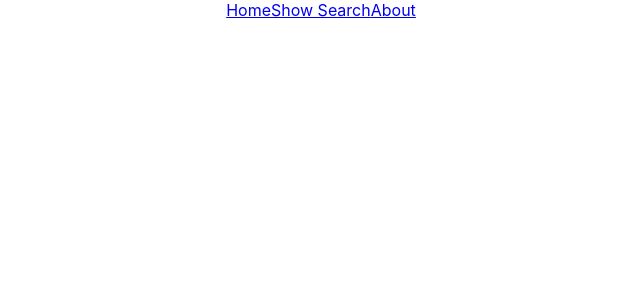
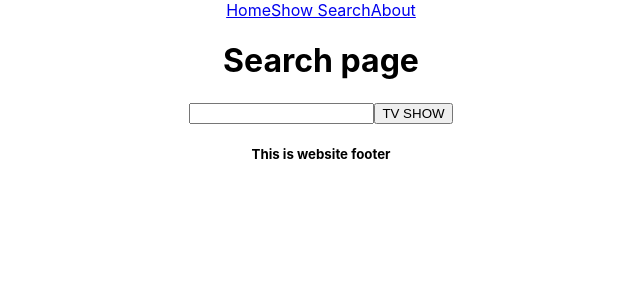
Before and after one commit to ajprince86/tvshows, a React (Create React App) app: page /search in a window 1280 px wide. Shown: the top 300 px of the page, without its empty margins (319-959 px from the left). Built offline with nearby package versions, Linux system fonts and the light colour scheme.

Commit message:
added search-functionality

```diff
--- a/package.json
+++ b/package.json
@@ -10,7 +10,7 @@
     "react": "^17.0.2",
     "react-dom": "^17.0.2",
     "react-router-dom": "^6.3.0",
-    "react-scripts": "5.0.0",
+    "react-scripts": "^5.0.0",
     "web-vitals": "^2.1.4"
   },
   "scripts": {
--- a/src/App.js
+++ b/src/App.js
@@ -1,13 +1,14 @@
 import "./App.css";
 import Header from "./components/Header";
-// import {  Route, Routes } from "react-router-dom";
+import Container from './Container.js';
+import Footer from "./components/Footer";
 
 function App() {
   return (
     <div className="App">
       <Header />
-      {/* <Container />
-      <Footer /> */}
+      <Container />
+      <Footer />
     </div>
   );
 }
--- a/src/components/AboutUs.js
+++ b/src/components/AboutUs.js
@@ -0,0 +1,11 @@
+import React from 'react'
+
+function AboutUs() {
+  return (
+    <div>
+      <h1> This is About Us page</h1>
+    </div>
+  )
+}
+
+export default AboutUs
--- a/src/components/Footer.js
+++ b/src/components/Footer.js
@@ -0,0 +1,11 @@
+import React from 'react'
+
+function Footer() {
+  return (
+    <div>
+        <h5>This is website footer</h5>
+    </div>
+  )
+}
+
+export default Footer
--- /dev/null
+++ b/src/components/Home.js
@@ -0,0 +1,11 @@
+import React from 'react'
+
+function Home() {
+  return (
+    <div>
+        <h1>This is App Home</h1>
+    </div>
+  )
+}
+
+export default Home
--- /dev/null
+++ b/src/components/NotFound.js
@@ -0,0 +1,11 @@
+import React from 'react'
+
+function NotFound() {
+  return (
+    <div>
+        <h1>404 Not Found</h1>
+    </div>
+  )
+}
+
+export default NotFound
--- a/src/components/Search.js
+++ b/src/components/Search.js
@@ -0,0 +1,54 @@
+import { useState } from "react";
+import { getTvShowData } from '../services/constants'
+import TvShows from "./TvShows";
+
+function Search(){
+    const [tvShowData, setTvSowData] = useState([]);
+    const [query, setQuery] = useState('');
+
+    const handleOnChange = (e) =>{
+        e.preventDefault();
+        setQuery(e.target.value);
+        console.log(query);
+    }
+
+    async function handleOnClick(e){
+        e.preventDefault();
+        try {
+            let res = await getTvShowData(query);
+            // console.log(res);
+            if(res !== []){
+                tvShowData(res);
+            }
+            else{
+                alert("Not found any results! Try again!!");
+            }
+
+        } catch (error) {
+            console.log(error);
+        }
+    }
+    const renderPost = ()=>{
+        return(
+            tvShowData.map((element,index) =>{
+                return <TvShows
+                data = {element}
+                key = {index}
+               />
+            })
+         )
+            }
+
+    return(
+        <div>
+            <h1>Search page</h1>
+            <div>
+                <input type="text" onChange={(e) =>{handleOnChange(e)}}/>
+                <button onClick={(e) => handleOnClick(e)}>TV SHOW</button>
+                <div>{renderPost()}</div>
+            </div>
+        </div>
+    )
+}
+
+export default Search;
--- /dev/null
+++ b/src/components/TvShows.js
@@ -0,0 +1,12 @@
+import React from 'react'
+
+function TvShows({ data }) {
+
+  return (
+    <div>
+        <image src = {data.show.image.medium}/>
+    </div>
+  )
+}
+
+export default TvShows
--- /dev/null
+++ b/src/services/constants.js
@@ -0,0 +1,15 @@
+import axios from 'axios';
+
+const CLIENT_URL = "https://api.tvmaze.com/search/shows?q="
+
+export async function getTvShowData(input){
+    try {
+        //making api call
+        const response = await axios.get(`${CLIENT_URL}${input}`);
+        console.log(response.data);
+        return response.data;
+    } catch (error) {
+        console.log(error);
+    }
+
+}
```
Also changed, not shown: src/Container.js (+8 -0 lines), 1 other file (tests, documents, lock files or other folders).
